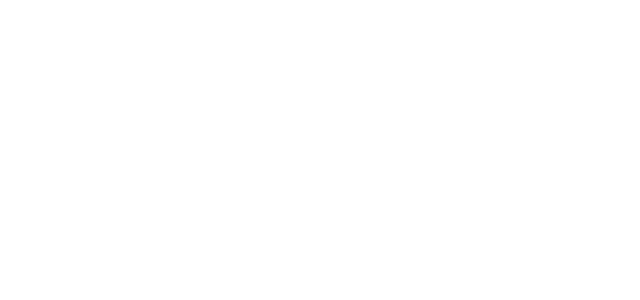
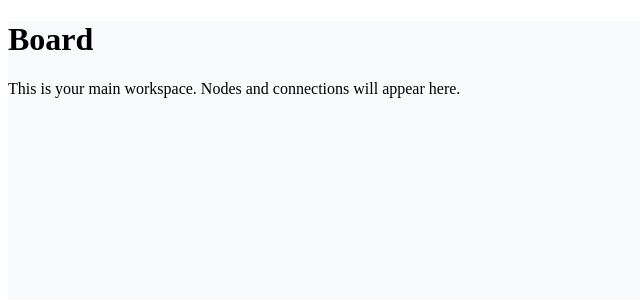
Before and after one commit to Kalidratorma/nodiki-frontend-ng, an Angular app: page /board in a window 1280 px wide. Before the commit this address led to /. Shown: the top 300 px of the page, without its empty margins (0-640 px from the left). Built offline with nearby package versions, Linux system fonts and the light colour scheme.

Commit message:
test page board, fix redirect after login

```diff
--- a/src/app/app.routes.ts
+++ b/src/app/app.routes.ts
@@ -1,9 +1,11 @@
 import { Routes } from '@angular/router';
 import { LoginComponent } from './modules/auth/login/login.component';
 import { RegisterComponent } from './modules/auth/register/register.component';
+import { BoardPageComponent } from './modules/board/board-page/board-page.component';
 
 export const routes: Routes = [
   { path: 'auth/login', component: LoginComponent },
   { path: 'auth/register', component: RegisterComponent },
+  { path: 'board', component: BoardPageComponent },
   { path: '', redirectTo: 'auth/login', pathMatch: 'full' }
 ];
--- a/src/app/core/services/auth.service.ts
+++ b/src/app/core/services/auth.service.ts
@@ -21,7 +21,7 @@
    * @returns An observable with server response
    */
   register(data: RegisterRequest): Observable<any> {
-    return this.http.post(`${this.apiUrl}/auth/signup`, data);
+    return this.http.post(`${this.apiUrl}/auth/signup`, data, { withCredentials: true });
   }
 
   /**
@@ -30,6 +30,6 @@
    * @returns An observable with JWT response
    */
   login(data: LoginRequest): Observable<JwtResponse> {
-    return this.http.post<JwtResponse>(`${this.apiUrl}/auth/signin`, data);
+    return this.http.post<JwtResponse>(`${this.apiUrl}/auth/signin`, data, { withCredentials: true });
   }
 }
--- a/src/app/modules/board/board-page/board-page.component.html
+++ b/src/app/modules/board/board-page/board-page.component.html
@@ -1 +1,4 @@
-<p>board-page works!</p>
+<div class="p-6">
+  <h1 class="text-2xl font-bold mb-4">Board</h1>
+  <p class="text-gray-600">This is your main workspace. Nodes and connections will appear here.</p>
+</div>
--- a/src/app/modules/board/board-page/board-page.component.scss
+++ b/src/app/modules/board/board-page/board-page.component.scss
@@ -0,0 +1,6 @@
+/* Base style for board page */
+:host {
+  display: block;
+  background-color: #f9fafb;
+  min-height: 100vh;
+}
```
Also changed, not shown: src/app/modules/board/board-page/board-page.component.ts (+7 -4 lines).
